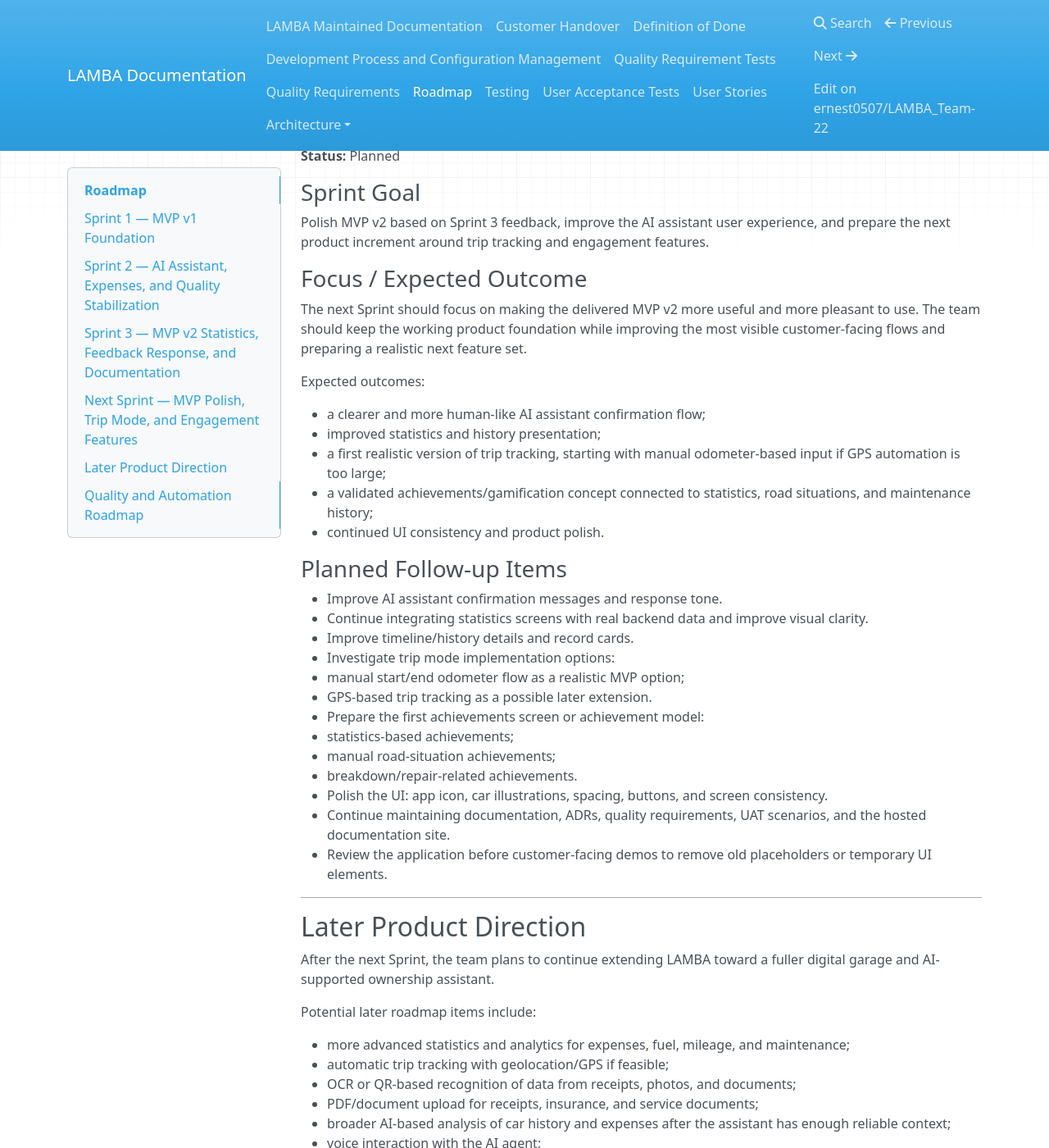
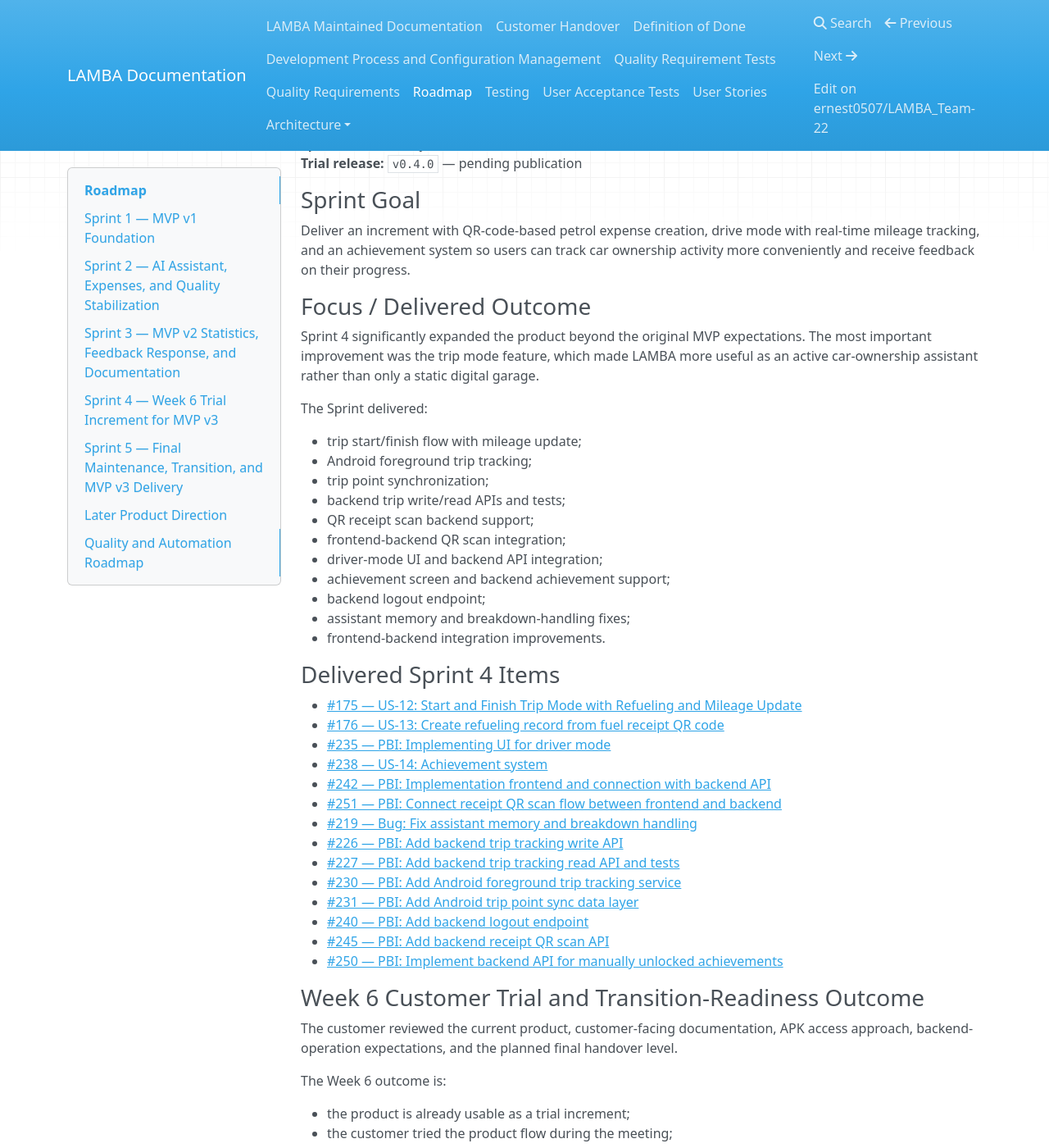
Before and after one commit to ernest0507/LAMBA_Team-22, an MkDocs documentation site: the page built from docs/roadmap.md, in a window 1280 px wide and 1400 px high, scrolled down 3702 px. Shown: the whole window at 82% size. Built offline with MkDocs 1.6.1, drawn with Linux system fonts in a browser that asks for light colours; nearby versions of some CDN libraries; some of the changed text lies outside the part shown.

Commit message:
Update roadmap for Sprint 4 and Sprint 5
Closes #262

```diff
--- a/docs/roadmap.md
+++ b/docs/roadmap.md
@@ -134,74 +134,154 @@
 
 - improve AI assistant response tone and user-facing confirmation messages;
 - continue polishing the statistics and history screens;
-- investigate trip mode with a realistic implementation path, possibly starting from manual start/end odometer values before GPS automation;
+- investigate trip mode with a realistic implementation path;
 - continue UI polish for icons, car drawings, spacing, and button consistency;
 - defer lower-priority features such as broad AI data analysis, voice interaction, PDF upload, and multi-user car ownership.
 
 ---
 
-## Next Sprint — MVP Polish, Trip Mode, and Engagement Features
+## Sprint 4 — Week 6 Trial Increment for MVP v3
+
+**Milestone:** [Sprint 4 — MVP v3](https://github.com/ernest0507/LAMBA_Team-22/milestone/4)
+**Sprint Backlog:** [Sprint 4 — MVP v3 board](https://github.com/users/ernest0507/projects/8/views/1)
+**Dates:** 06.07.2026 – 12.07.2026
+**Status:** Completed
+**Sprint size:** 61 Story Points
+**Trial release:** `v0.4.0` — pending publication
+
+### Sprint Goal
+
+Deliver an increment with QR-code-based petrol expense creation, drive mode with real-time mileage tracking, and an achievement system so users can track car ownership activity more conveniently and receive feedback on their progress.
+
+### Focus / Delivered Outcome
+
+Sprint 4 significantly expanded the product beyond the original MVP expectations. The most important improvement was the trip mode feature, which made LAMBA more useful as an active car-ownership assistant rather than only a static digital garage.
+
+The Sprint delivered:
+
+- trip start/finish flow with mileage update;
+- Android foreground trip tracking;
+- trip point synchronization;
+- backend trip write/read APIs and tests;
+- QR receipt scan backend support;
+- frontend-backend QR scan integration;
+- driver-mode UI and backend API integration;
+- achievement screen and backend achievement support;
+- backend logout endpoint;
+- assistant memory and breakdown-handling fixes;
+- frontend-backend integration improvements.
+
+### Delivered Sprint 4 Items
+
+- [#175 — US-12: Start and Finish Trip Mode with Refueling and Mileage Update](https://github.com/ernest0507/LAMBA_Team-22/issues/175)
+- [#176 — US-13: Create refueling record from fuel receipt QR code](https://github.com/ernest0507/LAMBA_Team-22/issues/176)
+- [#235 — PBI: Implementing UI for driver mode](https://github.com/ernest0507/LAMBA_Team-22/issues/235)
+- [#238 — US-14: Achievement system](https://github.com/ernest0507/LAMBA_Team-22/issues/238)
+- [#242 — PBI: Implementation frontend and connection with backend API](https://github.com/ernest0507/LAMBA_Team-22/issues/242)
+- [#251 — PBI: Connect receipt QR scan flow between frontend and backend](https://github.com/ernest0507/LAMBA_Team-22/issues/251)
+- [#219 — Bug: Fix assistant memory and breakdown handling](https://github.com/ernest0507/LAMBA_Team-22/issues/219)
+- [#226 — PBI: Add backend trip tracking write API](https://github.com/ernest0507/LAMBA_Team-22/issues/226)
+- [#227 — PBI: Add backend trip tracking read API and tests](https://github.com/ernest0507/LAMBA_Team-22/issues/227)
+- [#230 — PBI: Add Android foreground trip tracking service](https://github.com/ernest0507/LAMBA_Team-22/issues/230)
+- [#231 — PBI: Add Android trip point sync data layer](https://github.com/ernest0507/LAMBA_Team-22/issues/231)
+- [#240 — PBI: Add backend logout endpoint](https://github.com/ernest0507/LAMBA_Team-22/issues/240)
+- [#245 — PBI: Add backend receipt QR scan API](https://github.com/ernest0507/LAMBA_Team-22/issues/245)
+- [#250 — PBI: Implement backend API for manually unlocked achievements](https://github.com/ernest0507/LAMBA_Team-22/issues/250)
+
+### Week 6 Customer Trial and Transition-Readiness Outcome
+
+The customer reviewed the current product, customer-facing documentation, APK access approach, backend-operation expectations, and the planned final handover level.
+
+The Week 6 outcome is:
+
+- the product is already usable as a trial increment;
+- the customer tried the product flow during the meeting;
+- the current product is not yet treated as fully transitioned;
+- the final target is customer-side operation after Week 7 follow-up work;
+- detailed deployment and launch documentation remains important for final transition;
+- the final source-code archive and optional prepared test accounts are intentionally deferred until Sprint 5 scope is finalized.
+
+Customer feedback identified follow-up needs around:
+
+- application package/name/icon identity;
+- QR/refueling record semantics;
+- QR entry-point discoverability;
+- duplicate receipt prevention;
+- visual polish and image scaling;
+- final deployment and maintenance documentation;
+- exportable hosted documentation.
+
+---
+
+## Sprint 5 — Final Maintenance, Transition, and MVP v3 Delivery
 
 **Milestone:** To be created
-**Dates:** To be confirmed
+**Sprint Backlog:** To be created
+**Dates:** 13.07.2026 – 19.07.2026
 **Status:** Planned
 
 ### Sprint Goal
 
-Polish MVP v2 based on Sprint 3 feedback, improve the AI assistant user experience, and prepare the next product increment around trip tracking and engagement features.
+Complete the final MVP v3 delivery by resolving Week 6 customer-trial findings, improving product polish and reliability, finalizing customer-facing documentation, and completing the agreed product transition.
 
 ### Focus / Expected Outcome
 
-The next Sprint should focus on making the delivered MVP v2 more useful and more pleasant to use. The team should keep the working product foundation while improving the most visible customer-facing flows and preparing a realistic next feature set.
+Sprint 5 is a formal maintenance and transition Sprint. It may contain fewer large new features than earlier Sprints because its main purpose is to remove final blockers and make the delivered product usable, understandable, and maintainable after handover.
 
 Expected outcomes:
 
-- a clearer and more human-like AI assistant confirmation flow;
-- improved statistics and history presentation;
-- a first realistic version of trip tracking, starting with manual odometer-based input if GPS automation is too large;
-- a validated achievements/gamification concept connected to statistics, road situations, and maintenance history;
-- continued UI consistency and product polish.
+- final visual polish and clearer product identity;
+- improved QR/refueling behavior and duplicate-receipt handling;
+- improved frontend-backend synchronization for remaining fixes;
+- finalized customer-facing and backend deployment documentation;
+- final MVP v3 SemVer release and product access artifact;
+- final source-code archive after Sprint 5 scope is finalized;
+- prepared test accounts only if they are still useful;
+- customer-side deployment or operation guidance;
+- final customer confirmation of the achieved handover level.
 
-### Planned Follow-up Items
+### Planned Follow-Up Items
 
-- Improve AI assistant confirmation messages and response tone.
-- Continue integrating statistics screens with real backend data and improve visual clarity.
-- Improve timeline/history details and record cards.
-- Investigate trip mode implementation options:
-  - manual start/end odometer flow as a realistic MVP option;
-  - GPS-based trip tracking as a possible later extension.
-- Prepare the first achievements screen or achievement model:
-  - statistics-based achievements;
-  - manual road-situation achievements;
-  - breakdown/repair-related achievements.
-- Polish the UI: app icon, car illustrations, spacing, buttons, and screen consistency.
-- Continue maintaining documentation, ADRs, quality requirements, UAT scenarios, and the hosted documentation site.
-- Review the application before customer-facing demos to remove old placeholders or temporary UI elements.
+- Fix or improve application package, name, and icon identity.
+- Improve QR/refueling record behavior and QR entry-point discoverability.
+- Prevent duplicate receipt creation by storing receipt identifiers.
+- Complete remaining visual polish for vehicle and achievement assets.
+- Finalize customer-facing documentation and backend deployment instructions.
+- Update the root README and CHANGELOG for final delivery.
+- Publish the final MVP v3 release and product access artifact.
+- Prepare the complete source-code archive after the development scope is finalized.
+- Decide whether prepared test accounts are still needed and share them privately if created.
+- Complete the final transition meeting and record customer confirmation.
+
+### Expected Final Transition Outcome
+
+The intended final handover level is **deployed or operated on the customer side**.
+
+The final outcome must be confirmed during Week 7. The team should not claim completed customer-side operation until the customer has actually confirmed or demonstrated it.
 
 ---
 
 ## Later Product Direction
 
-After the next Sprint, the team plans to continue extending LAMBA toward a fuller digital garage and AI-supported ownership assistant.
+After the final MVP v3 transition, possible future product work includes:
 
-Potential later roadmap items include:
-
-- more advanced statistics and analytics for expenses, fuel, mileage, and maintenance;
-- automatic trip tracking with geolocation/GPS if feasible;
-- OCR or QR-based recognition of data from receipts, photos, and documents;
+- more advanced statistics and analytics for expenses, fuel, mileage, maintenance, and trip history;
+- richer trip history, route visualization, and trip-quality insights;
+- broader OCR/receipt recognition beyond the implemented QR flow;
 - PDF/document upload for receipts, insurance, and service documents;
 - broader AI-based analysis of car history and expenses after the assistant has enough reliable context;
 - voice interaction with the AI agent;
 - support for several owners of one car;
-- deeper achievements and gamification after the core user flows are stable.
+- deeper achievements and gamification after the core user flows are stable;
+- stronger deployment reliability, backup, monitoring, and recovery support.
 
-Lower-priority or deferred items should remain outside the MVP scope until the core product flows are reliable and useful.
+Lower-priority items should remain outside the final academic MVP scope unless they are required to remove a transition blocker.
 
 ---
 
 ## Quality and Automation Roadmap
 
-Quality and automation work should continue alongside feature development.
+Quality and automation work should continue alongside feature development and final transition.
 
 The team should keep improving:
 
@@ -212,6 +292,7 @@
 - hosted documentation deployment checks;
 - coverage tracking for critical modules;
 - review of quality gates before merge;
-- consistency between Definition of Done, testing documentation, quality requirements, ADRs, and implemented checks.
+- consistency between Definition of Done, testing documentation, quality requirements, ADRs, and implemented checks;
+- deployment verification and recovery instructions for customer-side operation.
 
-The goal is to make sure that future increments are not only functional, but also verified through repeatable tests and clear quality evidence.
+The goal is to make sure that final and future increments are not only functional, but also verified through repeatable tests and clear quality evidence.
```
Also changed, not shown: other parts of docs/roadmap.md (+1 -1 lines).
